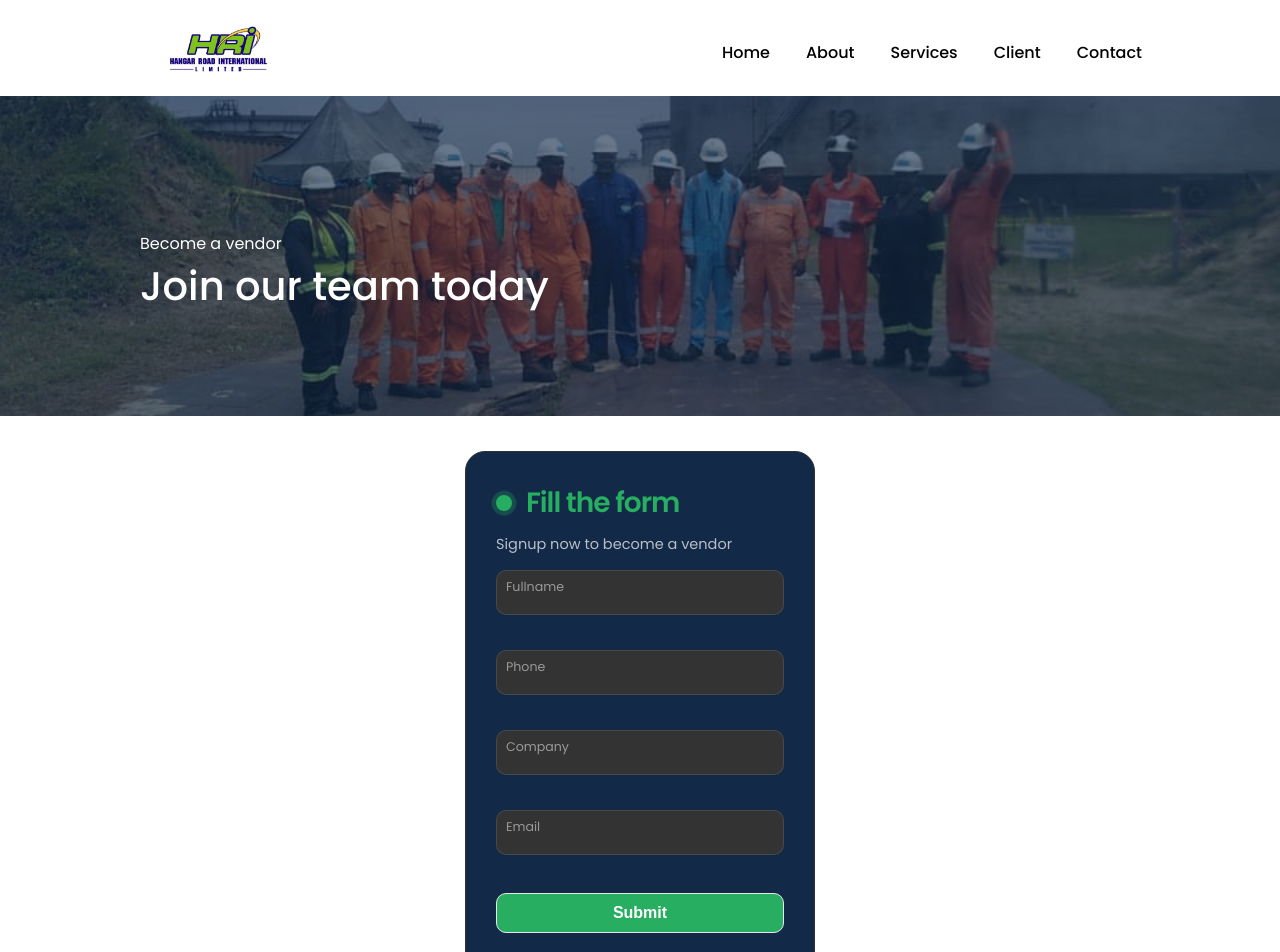
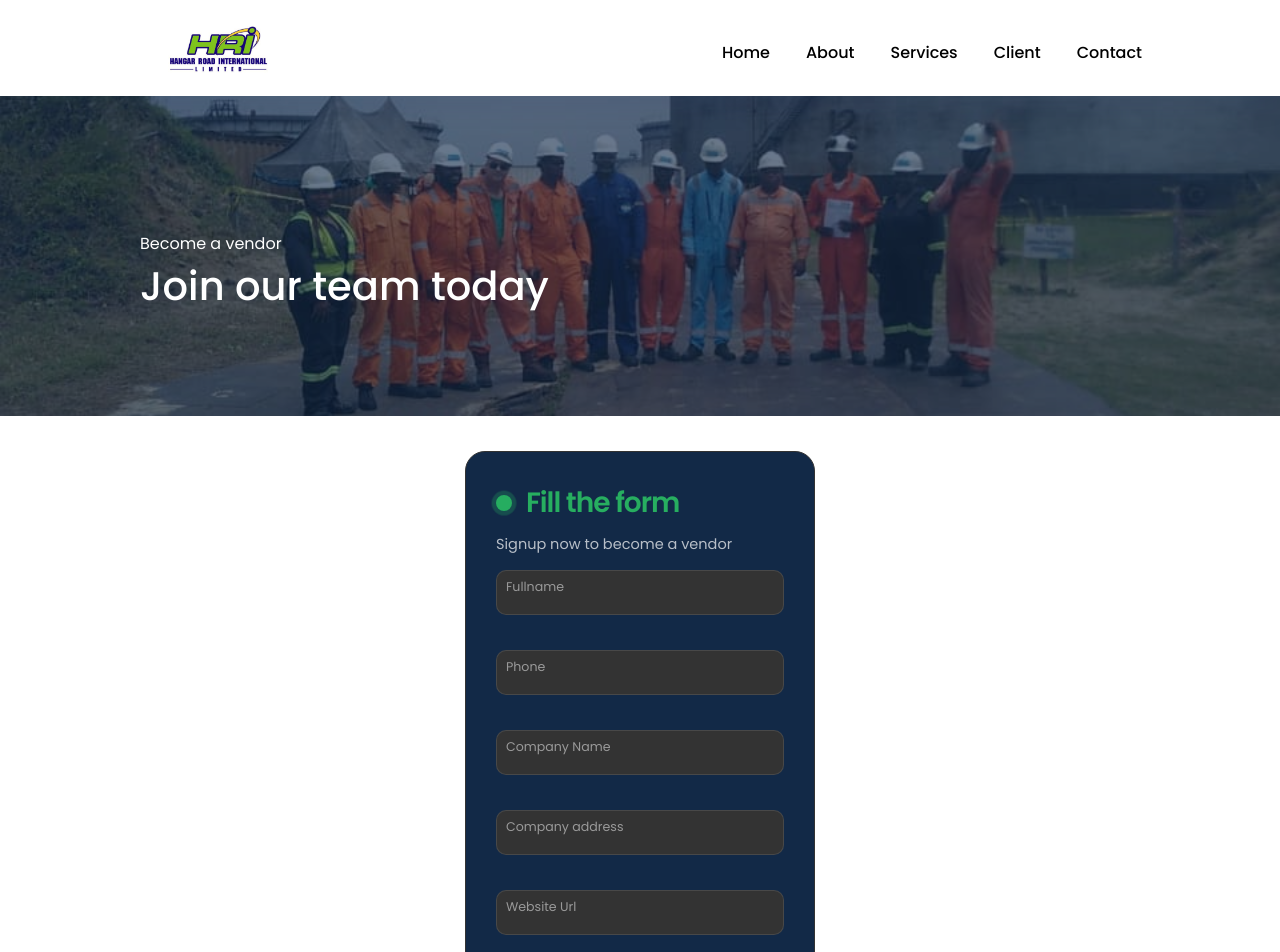
Before and after one commit to vie-tech/hanger-road-revamp, a React (Create React App) app: page /vendor-registration-form in a window 1280 px wide. Shown: the top 952 px of the page. Built offline with nearby package versions, Linux system fonts and the light colour scheme.

Commit message:
frontend tweak

```diff
--- a/src/components/contact/singlePanel.js
+++ b/src/components/contact/singlePanel.js
@@ -48,17 +48,25 @@ function SinglePanel() {
   {singleData && (
         <div className="card-container">
           <div className="info-card">
-            <h1 className="name">{singleData.user.name}</h1>
+            <h1 className="name">{singleData.user.company}</h1>
             <p className="email">{singleData.user.email}</p>
           </div>
           <div className="details-section">
             <div className="detail-row">
-              <div className="detail-label">Company:</div>
-              <div className="detail-content">{singleData.user.company}</div>
+              <div className="detail-label">Name:</div>
+              <div className="detail-content">{singleData.user.name}</div>
             </div>
             <div className="detail-row">
               <div className="detail-label">Phone:</div>
               <div className="detail-content">{singleData.user.phone}</div>
+            </div>
+            <div className="detail-row">
+              <div className="detail-label">Website:</div>
+              <div className="detail-content">{singleData.user.website}</div>
+            </div>
+            <div className="detail-row">
+              <div className="detail-label">Address:</div>
+              <div className="detail-content">{singleData.user.address}</div>
             </div>
           </div>
         </div>
--- a/src/components/contact/vendor.jsx
+++ b/src/components/contact/vendor.jsx
@@ -10,6 +10,8 @@ const Vendor = () => {
     email: "",
     company: "",
     phone: "",
+    address: "",
+    website: ""
   });
 
   const handleChange = async (e) => {
@@ -27,7 +29,9 @@ const Vendor = () => {
       formData.name === "" ||
       formData.email === "" ||
       formData.phone === "" ||
-      formData.company === ""
+      formData.company === ""||
+      formData.address === ""||
+      formData.website === ""
     ) {
       return;
     }
@@ -115,8 +119,36 @@ const Vendor = () => {
                 value={formData.company}
                 onChange={handleChange}
               />
-              <span>Company</span>
+              <span>Company Name</span>
             </label>
+
+            <label>
+              <input
+                className="input"
+                type="text"
+                placeholder=""
+                required={true}
+                name="address"
+                value={formData.address}
+                onChange={handleChange}
+              />
+              <span>Company address</span>
+            </label>
+
+            <label>
+              <input
+                className="input"
+                type="text"
+                placeholder=""
+                required={true}
+                name="website"
+                value={formData.website}
+                onChange={handleChange}
+              />
+              <span>Website Url</span>
+            </label>
+
+
 
             <label>
               <input
```
